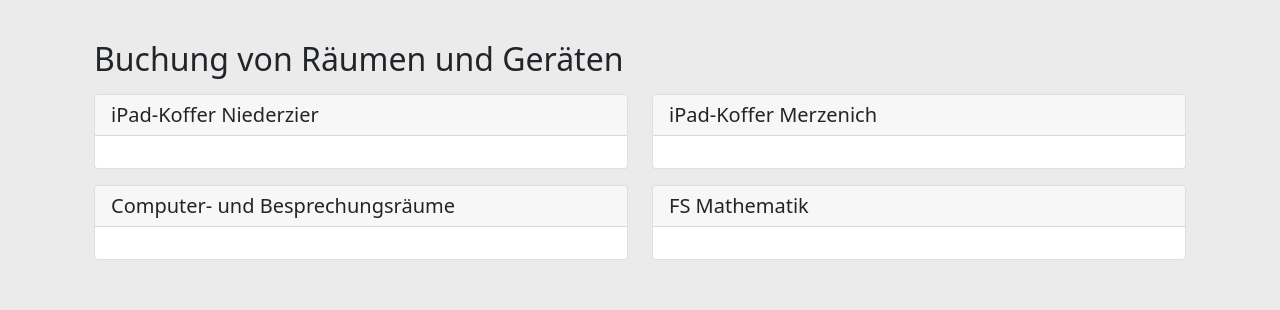
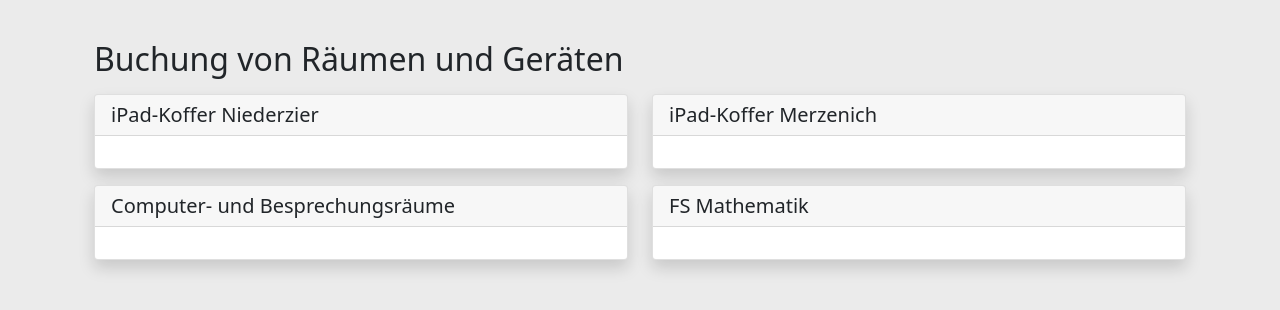
Before and after one commit to pyphil/DjangoBuchungstool, a Django app: template buchungstool/templates/buchungstoolRooms.html in a window 1280 px wide. Shown: the part 56-366 px from the top of the page. Run offline with Django 3.2, Linux system fonts and the light colour scheme; the template is opened without the code that fills it, so the values that code supplies are empty.

Commit message:
card shadow

```diff
--- a/buchungstool/templates/buchungstoolHome.html
+++ b/buchungstool/templates/buchungstoolHome.html
@@ -25,7 +25,7 @@
 	  </div>
 	{% endif %}
 
-	<div class="card">
+	<div class="card shadow">
 		<div class="card-header">
 			<div class="row align-items-center">
 				<div class="col text-center">
--- a/buchungstool/templates/buchungstoolRooms.html
+++ b/buchungstool/templates/buchungstoolRooms.html
@@ -17,7 +17,7 @@
 
     <div class="row">
         <div class="col">
-            <div class="card mb-3">
+            <div class="card mb-3 shadow">
                 <h5 class="card-header">iPad-Koffer Niederzier</h5>
                 <div class="card-body">
                     {% for room in rooms %}
@@ -35,7 +35,7 @@
                 </div>
             </div>
 
-            <div class="card">
+            <div class="card shadow">
                 <h5 class="card-header">Computer- und Besprechungsräume</h5>
                 <div class="card-body">
                     {% for room in rooms %}
@@ -56,7 +56,7 @@
         </div>
 
         <div class="col">
-            <div class="card mb-3">
+            <div class="card mb-3 shadow">
                 <h5 class="card-header">iPad-Koffer Merzenich</h5>
                 <div class="card-body">
                     {% for room in rooms %}
@@ -73,7 +73,7 @@
                     {% endfor %}
                 </div>
             </div>
-            <div class="card">
+            <div class="card shadow">
                 <h5 class="card-header">FS Mathematik</h5>
                 <div class="card-body">
                     {% for room in rooms %}
```
